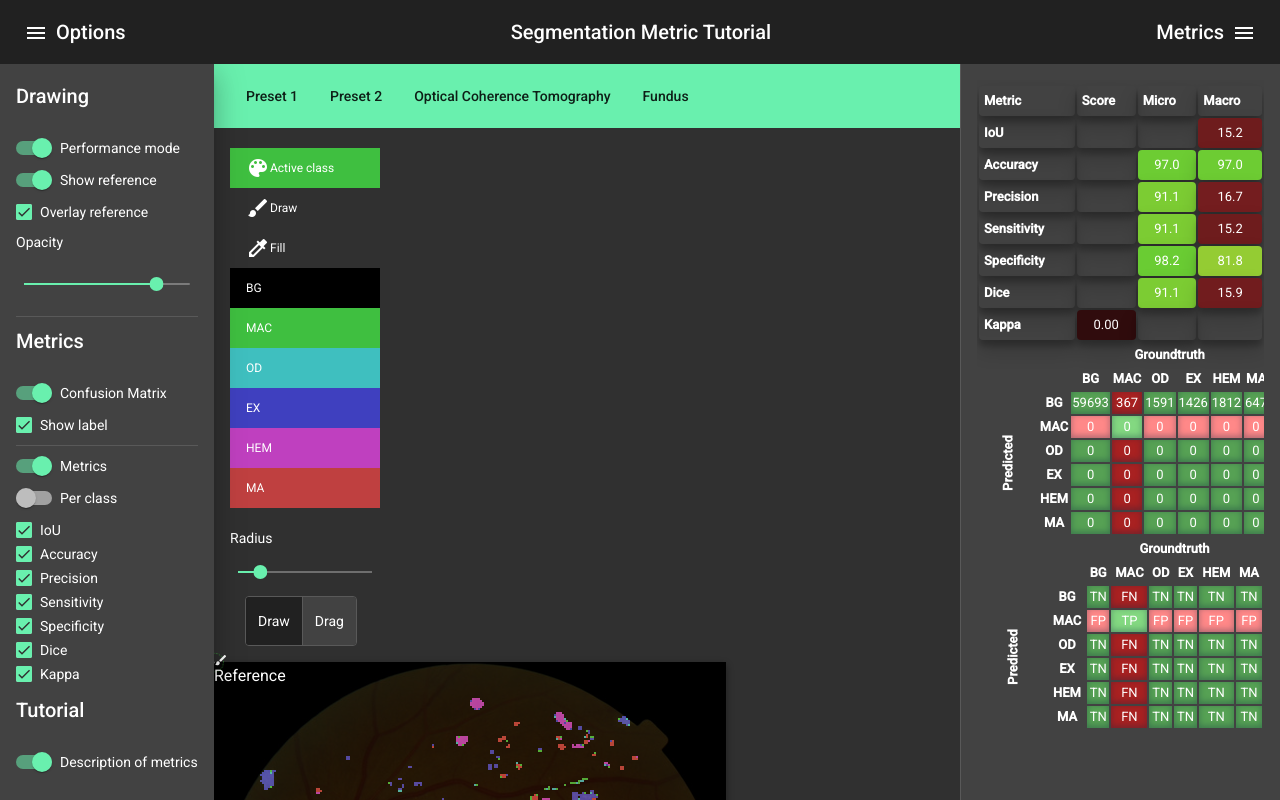
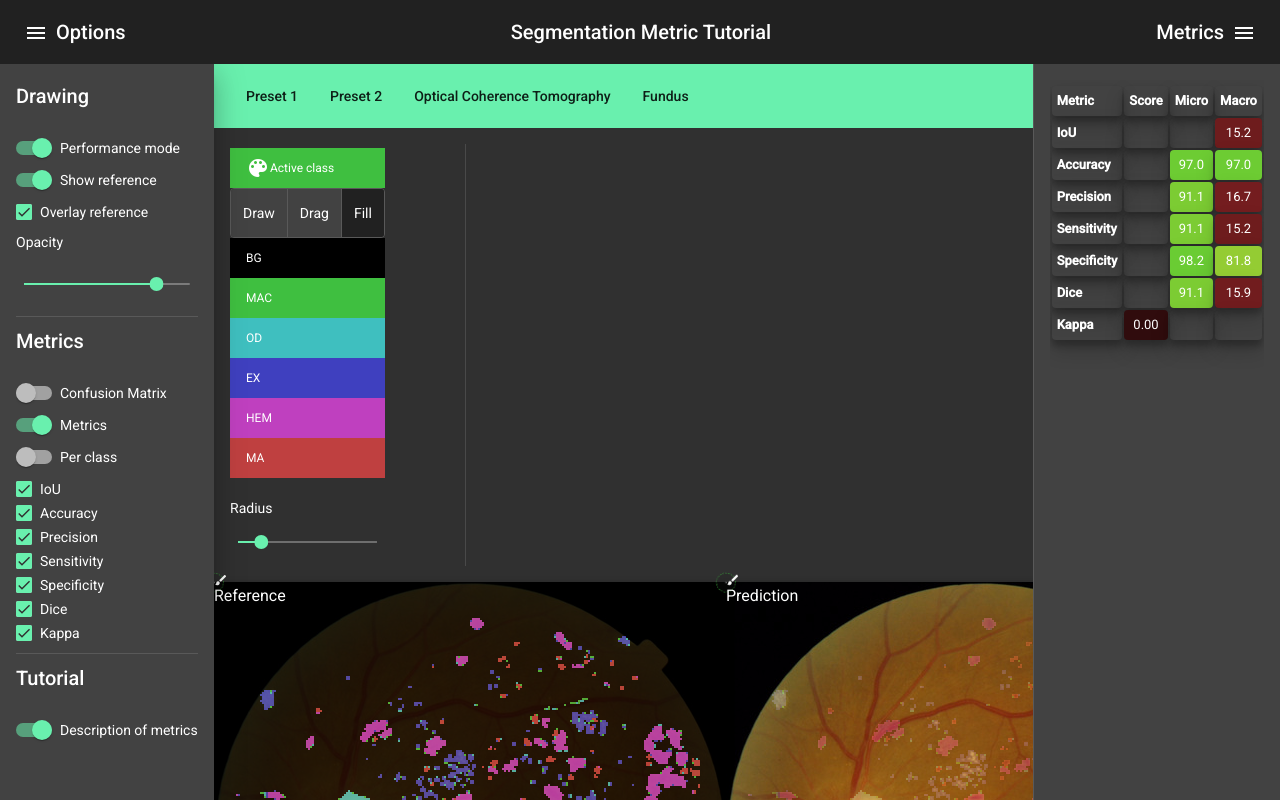
Before and after one commit to ClementPla/SegmentationMetricTutorial, an Angular app: page / in a window 1280 px wide. Built offline with nearby package versions, Linux system fonts and the light colour scheme.

Commit message:
Toggle button for draw drag and fill (still problems in fill and drag behavior)

```diff
--- a/src/app/Components/drawing/drawing.component.html
+++ b/src/app/Components/drawing/drawing.component.html
@@ -21,7 +21,7 @@
 <div class="central-container flex-horizontal">
   <!-- This the panel options container-->
   <div class="panel-options">
-    <mat-action-list dense fxLayout="column">
+    <mat-action-list dense fxLayout="row">
       <button
         mat-list-item
         [style.background-color]="
@@ -31,20 +31,21 @@
       >
         <mat-icon>color_lens</mat-icon>Active class
       </button>
-      <button mat-list-item (click)="changeTool('draw'); setDrawMode()"
-      matTooltip="Click to modify either the groundtruth (on reference image) or the segmentation (on prediction image) with a paintbrush tool">
-        <mat-icon>brush</mat-icon>Draw
-      </button>
 
-      <button mat-list-item (click)="changeTool('fill'); setDrawMode()"
-      matTooltip="Click and fill a region defined by the groundtruth's segmentation with the active class (only applicable on prediction image).">
-        <mat-icon>colorize</mat-icon>Fill
-      </button>
-
-      <!--
-      <button mat-list-item (click)="setDragMode()" matTooltip="Trying drag"
-        ><mat-icon>colorize</mat-icon>Drag
-      </button>-->
+      <mat-button-toggle-group>
+        <mat-button-toggle [checked]="drawNotDrag" (change)="changeTool('draw'); setDrawMode()"
+        matTooltip="Draw on the reference or on the prediction images"
+          >Draw</mat-button-toggle
+        >
+        <mat-button-toggle [checked]="!drawNotDrag" (change)="changeTool('draw'); setDragMode()"
+        matTooltip="Drag the cursor and see the evolution of the metrics while doing so. The final position of the cursor will be drawn."
+          >Drag</mat-button-toggle
+        >
+        <mat-button-toggle [checked]="drawNotDrag" (change)="changeTool('fill'); setDrawMode()"
+        matTooltip="Click and fill a region defined by the groundtruth's segmentation with the active class (only applicable on prediction image)."
+        >Fill</mat-button-toggle
+        >
+      </mat-button-toggle-group>
 
       <button
         mat-list-item
@@ -54,7 +55,7 @@
       >
         {{ class }}
       </button>
-    </mat-action-list>
+
       <!--Adding a break line to add space before radius-->
       <br>
       <label for="sliderRadius">Radius</label>
@@ -69,16 +70,7 @@
         step="0.5"
         matTooltip="Vary the radius of the paintbrush"
       ></mat-slider>
-
-    <!--See if we want to move this and add only drag button up-->
-    <mat-button-toggle-group>
-      <mat-button-toggle [checked]="drawNotDrag" (change)="setDrawMode()" matTooltip="Draw on the reference of prediction images"
-        >Draw</mat-button-toggle
-      >
-      <mat-button-toggle [checked]="!drawNotDrag" (change)="setDragMode()" matTooltip="Drag the cursor and see the evolution of the metrics while doing so. The final position of the cursor will be drawn."
-        >Drag</mat-button-toggle
-      >
-    </mat-button-toggle-group>
+  </mat-action-list>
 
     <mat-divider vertical="true" [inset]="true"></mat-divider>
   </div>
--- a/src/app/Components/drawing/drawing.component.scss
+++ b/src/app/Components/drawing/drawing.component.scss
@@ -26,6 +26,7 @@ mat-toolbar{
 .panel-options{
   width: 150px;
   margin: 1rem;
+  display: flex;
 }
 
 .panel-options > mat-button-toggle-group{
--- a/src/app/Services/control-ui.service.ts
+++ b/src/app/Services/control-ui.service.ts
@@ -8,7 +8,7 @@ export class ControlUIService {
   showTooltip: boolean = false;
   tooltipType: string;
 
-  showConfMat: boolean = true;
+  showConfMat: boolean = false;
   showConfMatLabel: boolean = true;
 
   showMetrics: boolean = true;
--- a/src/app/app.component.html
+++ b/src/app/app.component.html
@@ -89,7 +89,6 @@
         Show label
       </mat-checkbox>
 
-      <mat-divider></mat-divider>
       <mat-slide-toggle
         class="example-margin"
         [checked]="UICtrlService.showMetrics"
@@ -125,6 +124,8 @@
           </mat-checkbox>
         </div>
       </div>
+
+      <mat-divider></mat-divider>
       <!--Change the name from Tutorial to something more evocative-->
       <h2 >Tutorial</h2>
       <mat-slide-toggle *ngIf="UICtrlService.showMetrics"
```
Lines whose indentation alone changed are shown as unchanged.
